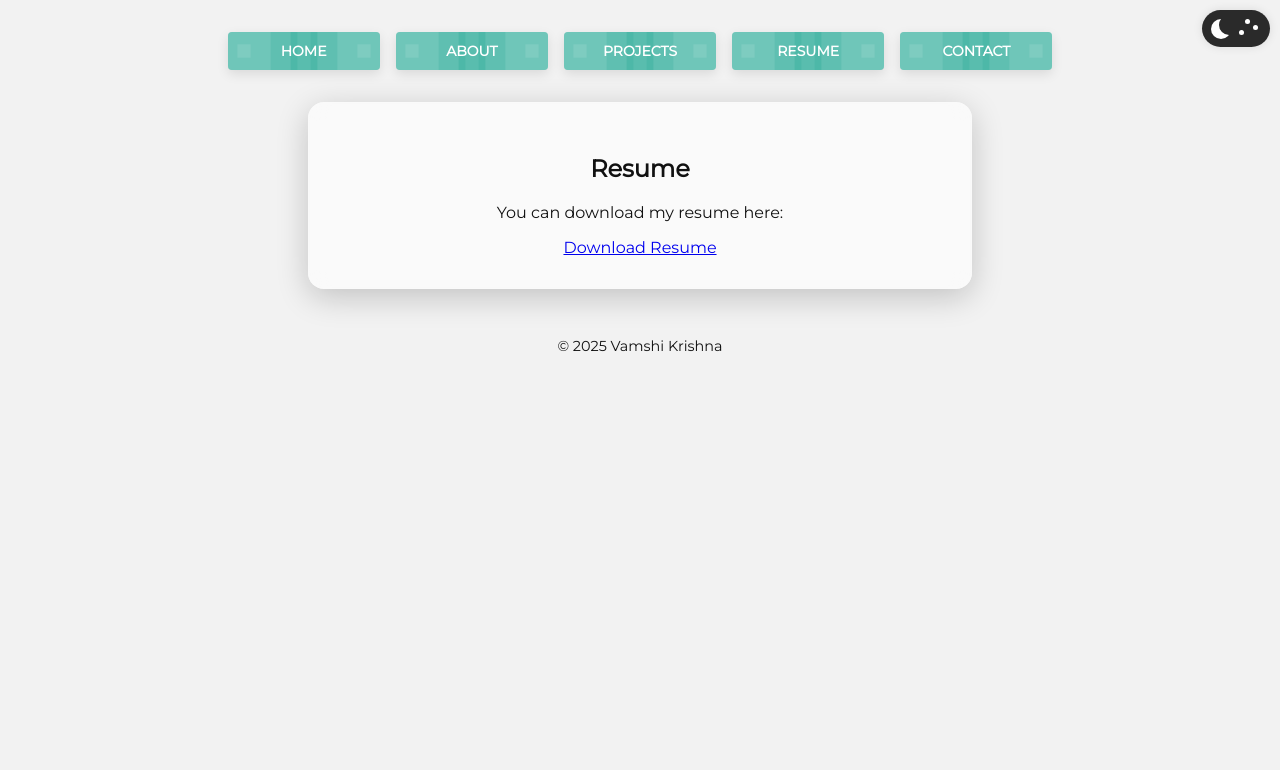
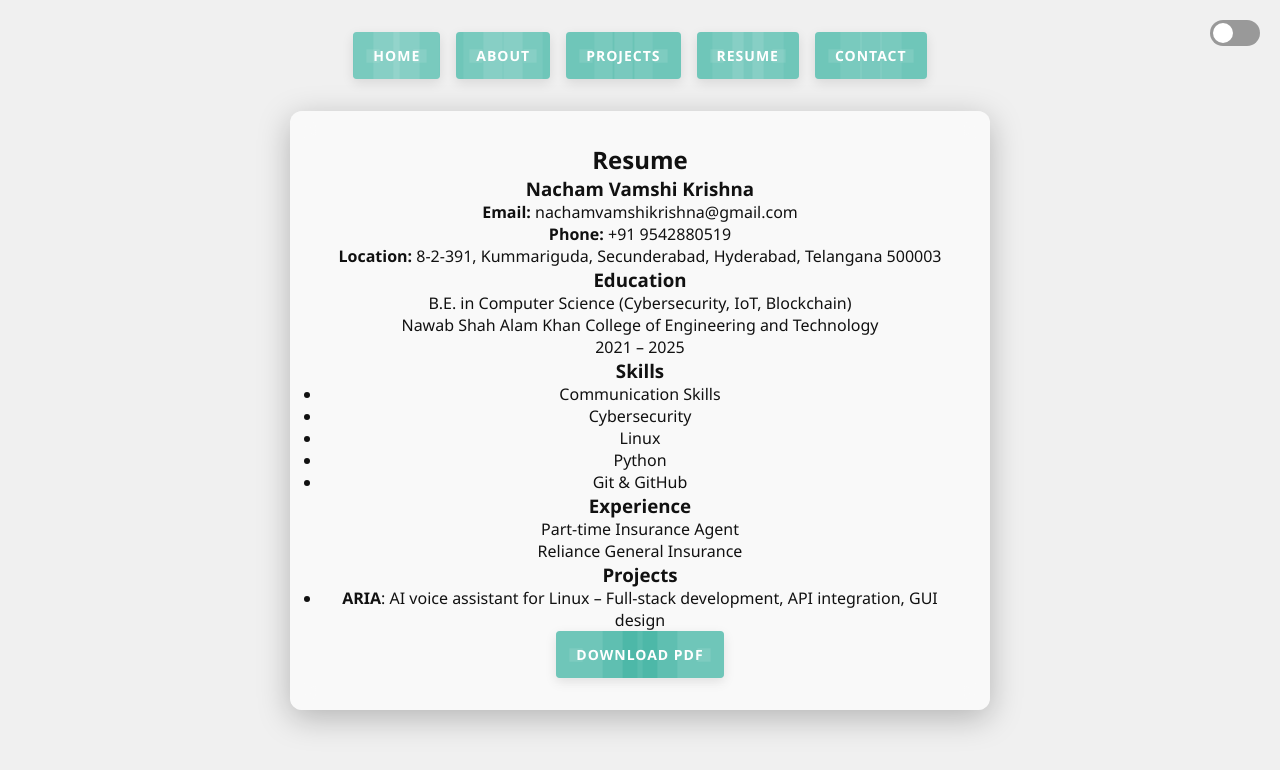
Before and after one commit to v-k-19/protfolio, a plain HTML site: page resume.html in a window 1280 px wide. Drawn offline with Linux system fonts and the light colour scheme.

Commit message:
new update

```diff
--- a/resume.html
+++ b/resume.html
@@ -3,41 +3,83 @@
 <head>
   <meta charset="UTF-8" />
   <meta name="viewport" content="width=device-width, initial-scale=1.0"/>
-  <title>Resume - Vamshi</title>
+  <title>Resume | Vamshi</title>
   <link rel="stylesheet" href="style.css" />
 </head>
 <body>
+
+  <!-- Background -->
+  <div class="pattern-bg-container">
+    <svg preserveAspectRatio="xMidYMid slice" height="100%" width="100%" class="cube-svg" viewBox="0 0 120 104">
+      <defs>
+        <linearGradient y2="100%" x2="100%" y1="0%" x1="0%" id="cube-dark">
+          <stop stop-color="#232526" offset="0%"></stop>
+          <stop stop-color="#414345" offset="100%"></stop>
+        </linearGradient>
+        <linearGradient y2="0%" x2="100%" y1="100%" x1="0%" id="cube-mid">
+          <stop stop-color="#4b6cb7" offset="0%"></stop>
+          <stop stop-color="#182848" offset="100%"></stop>
+        </linearGradient>
+        <linearGradient y2="100%" x2="0%" y1="0%" x1="100%" id="cube-light">
+          <stop stop-color="#a8edea" offset="0%"></stop>
+          <stop stop-color="#fed6e3" offset="100%"></stop>
+        </linearGradient>
+      </defs>
+    </svg>
+  </div>
+
+  <!-- Theme Toggle -->
   <div class="toggle-container">
     <label class="switch">
       <input type="checkbox" id="theme-toggle">
-      <span class="slider">
-        <div class="star star_1"></div>
-        <div class="star star_2"></div>
-        <div class="star star_3"></div>
-        <svg viewBox="0 0 16 16" class="cloud_1 cloud">
-          <path fill="#fff" d="M391.84 540.91c..."></path>
-        </svg>
-      </span>
+      <span class="slider"></span>
     </label>
   </div>
 
+  <!-- Navigation -->
   <nav>
-    <a href="index.html" class="nav-btn"><i class="animation"></i>Home<i class="animation"></i></a>
-    <a href="about.html" class="nav-btn"><i class="animation"></i>About<i class="animation"></i></a>
-    <a href="projects.html" class="nav-btn"><i class="animation"></i>Projects<i class="animation"></i></a>
-    <a href="resume.html" class="nav-btn"><i class="animation"></i>Resume<i class="animation"></i></a>
-    <a href="contact.html" class="nav-btn"><i class="animation"></i>Contact<i class="animation"></i></a>
+    <a href="index.html" class="btn"><i class="animation"></i>Home<i class="animation"></i></a>
+    <a href="about.html" class="btn"><i class="animation"></i>About<i class="animation"></i></a>
+    <a href="projects.html" class="btn"><i class="animation"></i>Projects<i class="animation"></i></a>
+    <a href="resume.html" class="btn"><i class="animation"></i>Resume<i class="animation"></i></a>
+    <a href="contact.html" class="btn"><i class="animation"></i>Contact<i class="animation"></i></a>
   </nav>
 
+  <!-- Resume Content -->
   <main>
     <section class="glass">
       <h1>Resume</h1>
-      <p>You can download my resume here:</p>
-      <a href="Resume.pdf" download class="btn"><i class="animation"></i>Download Resume<i class="animation"></i></a>
+      <h3>Nacham Vamshi Krishna</h3>
+      <p><strong>Email:</strong> nachamvamshikrishna@gmail.com</p>
+      <p><strong>Phone:</strong> +91 9542880519</p>
+      <p><strong>Location:</strong> 8-2-391, Kummariguda, Secunderabad, Hyderabad, Telangana 500003</p>
+
+      <h3>Education</h3>
+      <p>B.E. in Computer Science (Cybersecurity, IoT, Blockchain)<br>Nawab Shah Alam Khan College of Engineering and Technology<br>2021 – 2025</p>
+
+      <h3>Skills</h3>
+      <ul>
+        <li>Communication Skills</li>
+        <li>Cybersecurity</li>
+        <li>Linux</li>
+        <li>Python</li>
+        <li>Git & GitHub</li>
+      </ul>
+
+      <h3>Experience</h3>
+      <p>Part-time Insurance Agent<br>Reliance General Insurance</p>
+
+      <h3>Projects</h3>
+      <ul>
+        <li><strong>ARIA</strong>: AI voice assistant for Linux – Full-stack development, API integration, GUI design</li>
+      </ul>
+
+      <a class="btn" href="assets/Resume.pdf" target="_blank">
+        <i class="animation"></i>Download PDF<i class="animation"></i>
+      </a>
     </section>
   </main>
 
-  <footer>© 2025 Vamshi Krishna</footer>
   <script src="script.js"></script>
 </body>
 </html>
--- a/script.js
+++ b/script.js
@@ -1,19 +1,21 @@
-// Dark/Light toggle with localStorage
 const toggle = document.getElementById("theme-toggle");
 
-function setTheme(dark) {
-  document.body.classList.toggle("dark", dark);
-  localStorage.setItem("theme", dark ? "dark" : "light");
+// Apply theme from localStorage
+if (localStorage.getItem("theme") === "dark") {
+  document.body.classList.add("dark");
+} else {
+  document.body.classList.add("light");
 }
 
+// Toggle logic
+toggle.checked = localStorage.getItem("theme") === "dark";
+
 toggle.addEventListener("change", () => {
-  setTheme(toggle.checked);
+  if (toggle.checked) {
+    document.body.classList.replace("light", "dark");
+    localStorage.setItem("theme", "dark");
+  } else {
+    document.body.classList.replace("dark", "light");
+    localStorage.setItem("theme", "light");
+  }
 });
-
-// Set initial theme on load
-window.addEventListener("DOMContentLoaded", () => {
-  const theme = localStorage.getItem("theme");
-  const isDark = theme === "dark";
-  toggle.checked = isDark;
-  setTheme(isDark);
-});
--- a/style.css
+++ b/style.css
@@ -1,203 +1,157 @@
-@import url("https://fonts.googleapis.com/css2?family=Montserrat&display=swap");
-
-:root {
-  --bg-light: #f2f2f2;
-  --text-light: #111;
-  --card-light: rgba(255, 255, 255, 0.6);
-  --highlight-light: #007bff;
-
-  --bg-dark: #100c08;
-  --text-dark: #e0e0e0;
-  --card-dark: rgba(26, 26, 26, 0.6);
-  --highlight-dark: #4dabf7;
-
-  --bg: var(--bg-light);
-  --text: var(--text-light);
-  --card-bg: var(--card-light);
-  --highlight: var(--highlight-light);
+/* RESET */
+* {
+  margin: 0;
+  padding: 0;
+  box-sizing: border-box;
 }
 
-body.dark {
-  --bg: var(--bg-dark);
-  --text: var(--text-dark);
-  --card-bg: var(--card-dark);
-  --highlight: var(--highlight-dark);
+/* Root Theme Variables */
+:root {
+  --bg-light: #f0f0f0;
+  --text-light: #111;
+  --bg-dark: #0f0f0f;
+  --text-dark: #eee;
+  --glass-light: rgba(255, 255, 255, 0.6);
+  --glass-dark: rgba(18, 18, 18, 0.6);
+  --blur: blur(12px);
+  --accent: #40B3A2;
 }
 
+/* THEME SETTING */
+body.light {
+  background-color: var(--bg-light);
+  color: var(--text-light);
+}
+body.dark {
+  background-color: var(--bg-dark);
+  color: var(--text-dark);
+}
 body {
-  margin: 0;
-  font-family: "Montserrat", sans-serif;
-  background-color: var(--bg);
-  color: var(--text);
-  transition: background 0.3s, color 0.3s;
-  padding-bottom: 5rem;
-  text-align: center;
+  font-family: 'Segoe UI', Tahoma, Geneva, Verdana, sans-serif;
+  min-height: 100vh;
+  padding: 2rem;
+  transition: all 0.3s ease-in-out;
+  position: relative;
+  overflow-x: hidden;
 }
 
-/* Header & Profile */
-header {
-  margin-top: 2rem;
+/* Pattern Background */
+.pattern-bg-container {
+  position: fixed;
+  inset: 0;
+  z-index: -10;
+  opacity: 0.1;
 }
-.profile-pic {
-  width: 128px;
-  height: 128px;
-  border-radius: 50%;
-  border: 5px solid var(--highlight);
-  object-fit: cover;
-  margin-bottom: 1rem;
+.cube-svg {
+  width: 100%;
+  height: 100%;
 }
 
 /* Navigation */
 nav {
-  margin: 2rem 0;
+  display: flex;
+  gap: 1rem;
+  justify-content: center;
+  margin-bottom: 2rem;
+  flex-wrap: wrap;
 }
-.nav-btn {
-  outline: 0;
+.btn {
+  outline: none;
   display: inline-flex;
   align-items: center;
   justify-content: space-between;
-  background: #40B3A2;
-  min-width: 120px;
-  margin: 0 6px;
-  border: 0;
+  background: var(--accent);
+  border: none;
   border-radius: 4px;
   box-shadow: 0 4px 12px rgba(0, 0, 0, .1);
-  padding: 10px 16px;
-  color: #fff;
+  padding: 14px 20px;
+  color: white;
   font-size: 14px;
   font-weight: 600;
+  letter-spacing: 1px;
   text-transform: uppercase;
   overflow: hidden;
   cursor: pointer;
   text-decoration: none;
-  position: relative;
-  transition: background 0.2s;
 }
-.nav-btn:hover {
+.btn:hover {
   opacity: .95;
-  background: #2f958b;
 }
-.nav-btn .animation {
+.btn .animation {
   border-radius: 100%;
   animation: ripple 0.6s linear infinite;
 }
-
-/* Ripple effect */
 @keyframes ripple {
   0% {
-    box-shadow: 0 0 0 0 rgba(255, 255, 255, 0.1),
-                0 0 0 20px rgba(255, 255, 255, 0.1),
-                0 0 0 40px rgba(255, 255, 255, 0.1),
-                0 0 0 60px rgba(255, 255, 255, 0.1);
+    box-shadow: 0 0 0 0 rgba(255,255,255,0.1),
+                0 0 0 20px rgba(255,255,255,0.1),
+                0 0 0 40px rgba(255,255,255,0.1),
+                0 0 0 60px rgba(255,255,255,0.1);
   }
   100% {
-    box-shadow: 0 0 0 20px rgba(255, 255, 255, 0.1),
-                0 0 0 40px rgba(255, 255, 255, 0.1),
-                0 0 0 60px rgba(255, 255, 255, 0.1),
-                0 0 0 80px rgba(255, 255, 255, 0);
+    box-shadow: 0 0 0 20px rgba(255,255,255,0.1),
+                0 0 0 40px rgba(255,255,255,0.1),
+                0 0 0 60px rgba(255,255,255,0.1),
+                0 0 0 80px rgba(255,255,255,0);
   }
 }
 
-/* Glass Card */
-.glass {
-  background: var(--card-bg);
-  backdrop-filter: blur(10px);
-  -webkit-backdrop-filter: blur(10px);
-  padding: 2rem;
-  margin: 1.5rem auto;
-  border-radius: 1rem;
-  max-width: 600px;
-  box-shadow: 0 8px 32px rgba(0, 0, 0, 0.2);
-}
-
-/* Footer */
-footer {
-  margin-top: 3rem;
-  font-size: 0.9rem;
-}
-
-/* Toggle container */
+/* Toggle Button */
 .toggle-container {
   position: absolute;
-  top: 10px;
-  right: 10px;
+  top: 20px;
+  right: 20px;
 }
-
-/* Theme Toggle Switch from Uiverse.io by JustCode14 */
 .switch {
-  font-size: 17px;
   position: relative;
   display: inline-block;
-  width: 4em;
-  height: 2.2em;
-  border-radius: 30px;
-  box-shadow: 0 0 10px rgba(0, 0, 0, 0.1);
+  width: 50px;
+  height: 26px;
 }
-
 .switch input {
   opacity: 0;
   width: 0;
   height: 0;
 }
-
 .slider {
   position: absolute;
   cursor: pointer;
-  top: 0;
-  left: 0;
-  right: 0;
-  bottom: 0;
-  background-color: #2a2a2a;
+  top: 0; left: 0; right: 0; bottom: 0;
+  background-color: #999;
   transition: 0.4s;
   border-radius: 30px;
-  overflow: hidden;
 }
-
 .slider:before {
   position: absolute;
   content: "";
-  height: 1.2em;
-  width: 1.2em;
-  border-radius: 20px;
-  left: 0.5em;
-  bottom: 0.5em;
+  height: 20px;
+  width: 20px;
+  left: 3px;
+  bottom: 3px;
+  background-color: white;
   transition: 0.4s;
-  transition-timing-function: cubic-bezier(0.81, -0.04, 0.38, 1.5);
-  box-shadow: inset 8px -4px 0px 0px #fff;
+  border-radius: 50%;
+}
+input:checked + .slider {
+  background-color: var(--accent);
+}
+input:checked + .slider:before {
+  transform: translateX(24px);
 }
 
-.switch input:checked + .slider {
-  background-color: #00a6ff;
+/* Glass Section */
+.glass {
+  background-color: var(--glass-light);
+  padding: 2rem;
+  border-radius: 12px;
+  backdrop-filter: var(--blur);
+  -webkit-backdrop-filter: var(--blur);
+  box-shadow: 0 8px 32px rgba(0, 0, 0, 0.25);
+  text-align: center;
+  max-width: 700px;
+  margin: 0 auto;
+  transition: background-color 0.4s;
 }
-
-.switch input:checked + .slider:before {
-  transform: translateX(1.8em);
-  box-shadow: inset 15px -4px 0px 15px #ffcf48;
+body.dark .glass {
+  background-color: var(--glass-dark);
 }
-
-.star {
-  background-color: #fff;
-  border-radius: 50%;
-  position: absolute;
-  width: 5px;
-  height: 5px;
-  transition: all 0.4s;
-}
-.star_1 { left: 2.5em; top: 0.5em; }
-.star_2 { left: 2.2em; top: 1.2em; }
-.star_3 { left: 3em; top: 0.9em; }
-
-.switch input:checked ~ .slider .star {
-  opacity: 0;
-}
-.cloud {
-  width: 3.5em;
-  position: absolute;
-  bottom: -1.4em;
-  left: -1.1em;
-  opacity: 0;
-  transition: all 0.4s;
-}
-.switch input:checked ~ .slider .cloud {
-  opacity: 1;
-}
```
Also changed, not shown: about.html (+38 -16 lines), contact.html (+42 -18 lines), index.html (+36 -34 lines), projects.html (+50 -20 lines).
